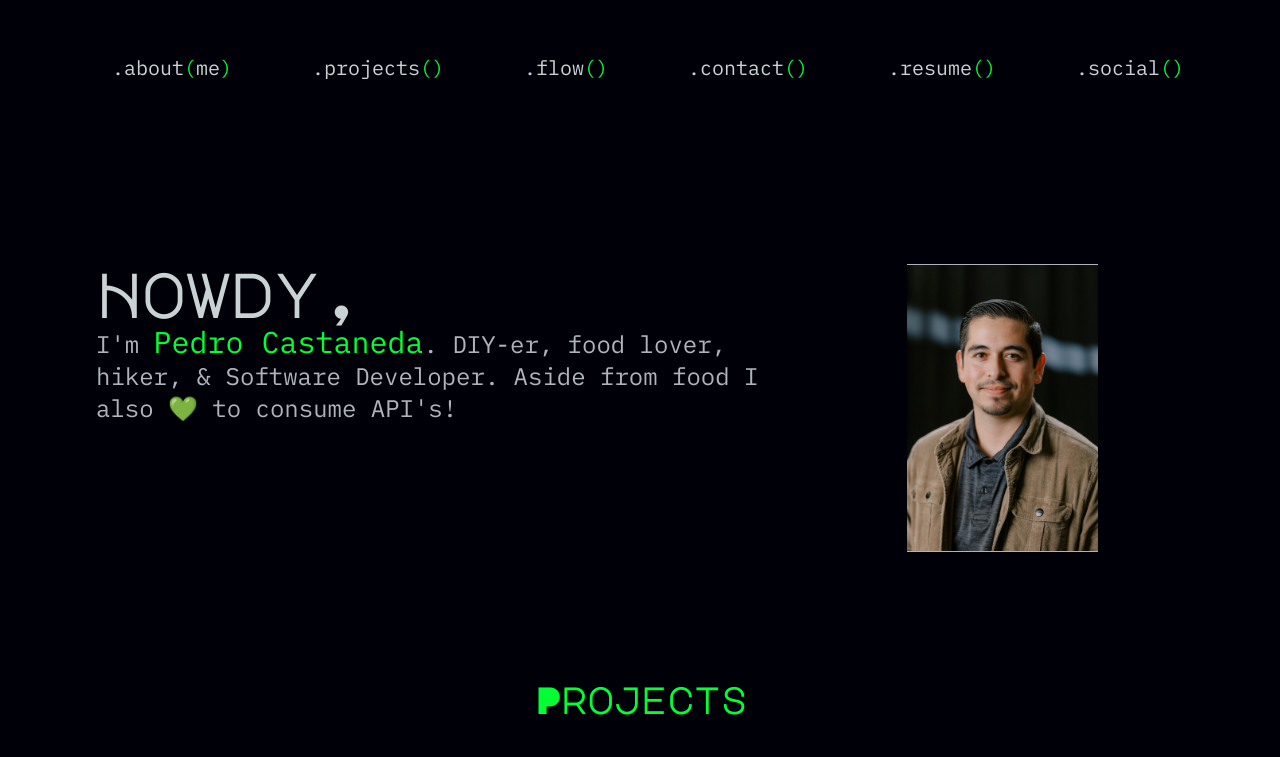
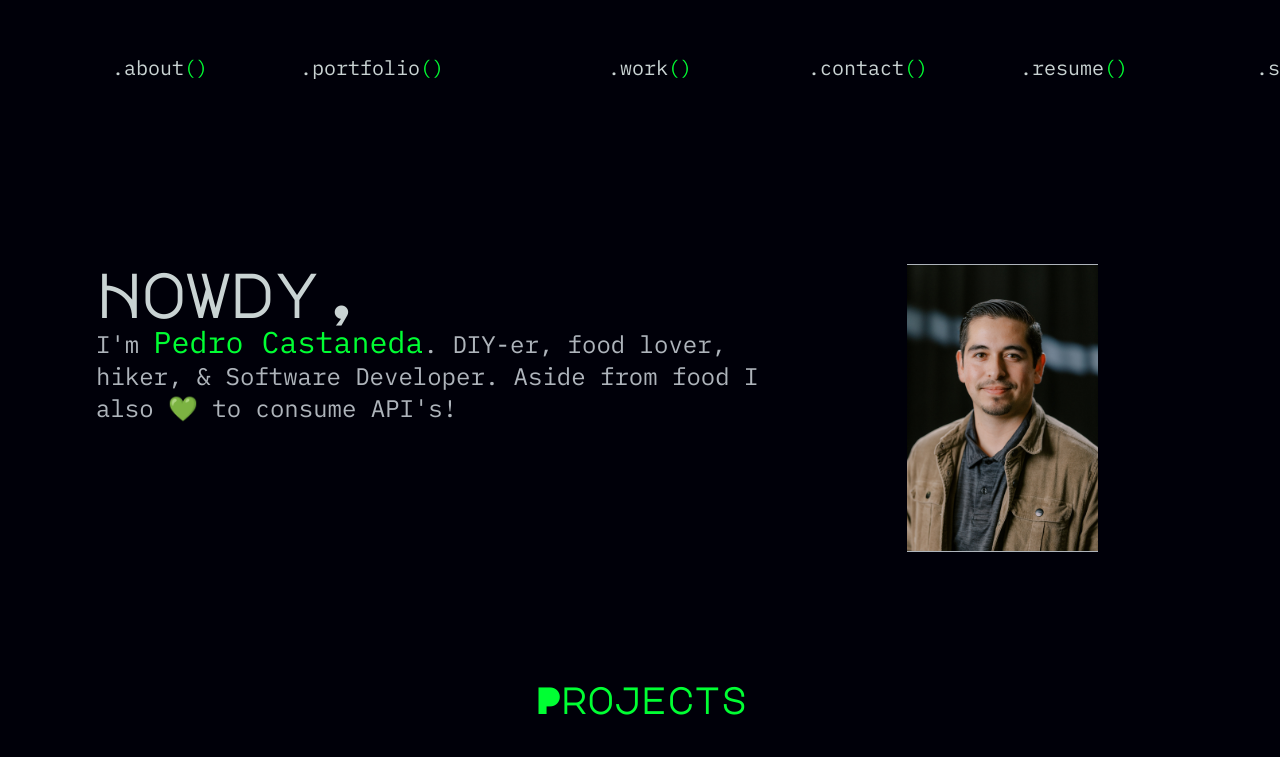
Before and after one commit to rooted92/pedrocwebsite, a React (Create React App) app: page / in a window 1280 px wide. Shown: the top 757 px of the page. Built offline with nearby package versions, Linux system fonts and the light colour scheme; a web font is replaced by a local one.

Commit message:
added nav link transitions

```diff
--- a/src/components/NavbarFolder/Navbar.css
+++ b/src/components/NavbarFolder/Navbar.css
@@ -10,6 +10,70 @@
 
 .darkGreenBgNav {
   background-color: #000000f1;
+}
+
+.function-name {
+  position: relative;
+}
+
+.function-name .argument {
+  opacity: 0;
+  transition: .1s ease-in;
+}
+
+.function-name:hover .argument {
+  opacity: 1;
+  transition: .1s ease-in .4s;
+}
+
+.function-name .r-parenthesis {
+  position: absolute;
+  transform: translateX(-1.5rem);
+  transition: .4s ease-out .2s;
+}
+
+.function-name:hover .r-parenthesis {
+  transform: translateX(0);
+}
+
+.function-name .r-parenthesis-flow {
+  position: absolute;
+  transform: translateX(-3rem);
+  transition: .4s ease-out .2s;
+}
+
+.function-name:hover .r-parenthesis-flow {
+  transform: translateX(0);
+}
+
+.function-name .r-parenthesis-modal {
+  position: absolute;
+  transform: translateX(-3em);
+  transition: .4s ease-out .2s;
+}
+
+.function-name:hover .r-parenthesis-modal {
+  transform: translateX(0);
+}
+
+.function-name .r-parenthesis-links {
+  position: absolute;
+  transform: translateX(-3em);
+  transition: .4s ease-out .2s;
+}
+
+.function-name:hover .r-parenthesis-links {
+  transform: translateX(0);
+}
+
+.function-name .r-parenthesis-projects {
+  position: absolute;
+  transform: translateX(-4.8em);
+  transition: .4s ease-out .2s;
+}
+
+.function-name:hover .r-parenthesis-projects {
+  transform: translateX(0);
 }
 
 #nav a,
--- a/src/components/NavbarFolder/NavbarComponent.tsx
+++ b/src/components/NavbarFolder/NavbarComponent.tsx
@@ -46,22 +46,22 @@ const Navbar = (): JSX.Element => {
                     <div className={`${show ? '' : 'hidden'} w-full `} id="navbar-hamburger">
                         <ul className="flex flex-col font-medium mt-4 rounded-lg smokeyGrayText darkGreenBg">
                             <li>
-                                <a onClick={HamburgerMenuToggle} href="#" className="block py-2 pl-3 pr-4">about</a>
+                                <a onClick={HamburgerMenuToggle} href="#" className="block py-2 pl-3 pr-4">.about<span className='phosphorous'>(</span><span className='phosphorous'>)</span></a>
                             </li>
                             <li>
-                                <a onClick={HamburgerMenuToggle} href="#projects" className="block py-2 pl-3 pr-4">projects</a>
+                                <a onClick={HamburgerMenuToggle} href="#projects" className="block py-2 pl-3 pr-4">.projects<span className='phosphorous'>(</span><span className='phosphorous'>)</span></a>
                             </li>
                             <li>
-                                <a onClick={HamburgerMenuToggle} href="#flow" className="block py-2 pl-3 pr-4">FLOW</a>
+                                <a onClick={HamburgerMenuToggle} href="#flow" className="block py-2 pl-3 pr-4">.flow<span className='phosphorous'>(</span><span className='phosphorous'>)</span></a>
                             </li>
                             <li>
-                                <a onClick={HamburgerMenuToggle} href="#contact" className="block py-2 pl-3 pr-4">CONTACT</a>
+                                <a onClick={HamburgerMenuToggle} href="#contact" className="block py-2 pl-3 pr-4">.contact<span className='phosphorous'>(</span><span className='phosphorous'>)</span></a>
                             </li>
                             <li>
-                                <a onClick={(e) => { HamburgerMenuToggle(); ResumeToggle(e); }} className="block py-2 pl-3 pr-4">RESUME</a>
+                                <a onClick={(e) => { HamburgerMenuToggle(); ResumeToggle(e); }} className="block py-2 pl-3 pr-4">.resume<span className='phosphorous'>(</span><span className='phosphorous'>)</span></a>
                             </li>
                             <li>
-                                <a onClick={HamburgerMenuToggle} href="#social" className="block py-2 pl-3 pr-4">SOCIAL</a>
+                                <a onClick={HamburgerMenuToggle} href="#social" className="block py-2 pl-3 pr-4">.social<span className='phosphorous'>(</span><span className='phosphorous'>)</span></a>
                             </li>
                         </ul>
                     </div>
@@ -69,12 +69,12 @@ const Navbar = (): JSX.Element => {
             </nav>
 
             <div id='nav' className={`${scrolled ? 'darkGreenBgNav' : ''} invisible lg:visible smokeyGrayText flex w-full pb-2 pt-10 space-x-2 px-2 text-xs justify-around md:text-base lg:space-x-20 lg:px-28 md:pt-14 md:pb-8 m:h-20 fixed md:w-screen z-10`}>
-                <a href="#">.about<span className='phosphorous'>(</span><span>me</span><span className='phosphorous'>)</span></a>
-                <a href="#projects">.projects<span className='phosphorous'>(</span><span></span><span className='phosphorous'>)</span></a>
-                <a href="#flow">.flow<span className='phosphorous'>(</span><span></span><span className='phosphorous'>)</span></a>
-                <a href="#contact">.contact<span className='phosphorous'>(</span><span></span><span className='phosphorous'>)</span></a>
-                <a href="#" onClick={ResumeToggle}>.resume<span className='phosphorous'>(</span><span></span><span className='phosphorous'>)</span></a>
-                <a href="#social">.social<span className='phosphorous'>(</span><span></span><span className='phosphorous'>)</span></a>
+                <a href="#" className='function-name'>.about<span className='phosphorous'>(</span><span className='argument'>me</span><span className='r-parenthesis phosphorous'>)</span></a>
+                <a href="#projects" className='function-name'>.portfolio<span className='phosphorous'>(</span><span className='argument'>projects</span><span className='r-parenthesis-projects phosphorous'>)</span></a>
+                <a href="#flow" className='function-name'>.work<span className='phosphorous'>(</span><span className='argument'>flow</span><span className='r-parenthesis-flow phosphorous'>)</span></a>
+                <a href="#contact" className='function-name'>.contact<span className='phosphorous'>(</span><span className='argument'>me</span><span className='r-parenthesis phosphorous'>)</span></a>
+                <a href="#" onClick={ResumeToggle} className='function-name'>.resume<span className='phosphorous'>(</span><span className='argument'>modal</span><span className='r-parenthesis-modal phosphorous'>)</span></a>
+                <a href="#social" className='function-name'>.social<span className='phosphorous'>(</span><span className='argument'>links</span><span className='r-parenthesis-links phosphorous'>)</span></a>
             </div>
 
             <div className={`${isHidden ? 'flex' : 'hidden'} fixed top-0 left-0 w-full h-full bg-black bg-opacity-50 z-40`} onClick={handleClose}>
```
